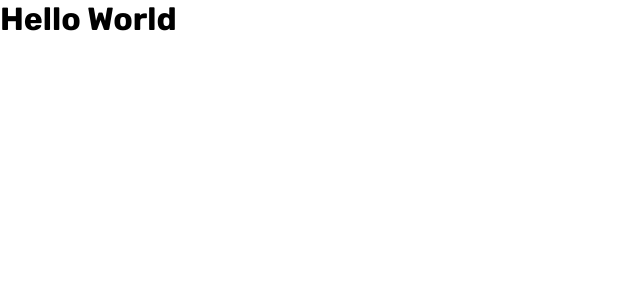
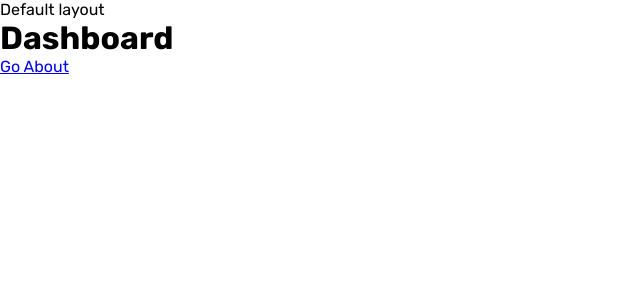
Before and after one commit to FelipeBelloDultra/covid-dash, a React (Create React App) app: page /dashboard in a window 1280 px wide. Shown: the top 300 px of the page, without its empty margins (0-640 px from the left). Built offline with nearby package versions, Linux system fonts and the light colour scheme.

Commit message:
feat: finish initial routes with default layout

```diff
--- a/package.json
+++ b/package.json
@@ -12,6 +12,7 @@
     "@types/react-dom": "^17.0.0",
     "react": "^17.0.1",
     "react-dom": "^17.0.1",
+    "react-router-dom": "^5.2.0",
     "react-scripts": "4.0.2",
     "styled-components": "^5.2.1",
     "typescript": "^4.1.2",
@@ -36,6 +37,7 @@
     ]
   },
   "devDependencies": {
+    "@types/react-router-dom": "^5.1.7",
     "@types/styled-components": "^5.1.7",
     "@typescript-eslint/eslint-plugin": "^4.15.0",
     "@typescript-eslint/parser": "^4.15.0",
--- a/src/App.tsx
+++ b/src/App.tsx
@@ -1,11 +1,16 @@
+import { BrowserRouter } from 'react-router-dom';
+
+import Routes from './routes';
+
 import GlobalStyles from './styles/GlobalStyles';
 
 const App: React.FC = () => {
   return (
-    <div>
-      <h1>Hello World</h1>
+    <BrowserRouter>
+      <Routes />
+
       <GlobalStyles />
-    </div>
+    </BrowserRouter>
   );
 };
 
--- /dev/null
+++ b/src/layouts/Default/index.tsx
@@ -0,0 +1,10 @@
+const Default: React.FC = ({ children }) => {
+  return (
+    <div>
+      <p>Default layout</p>
+      {children}
+    </div>
+  );
+};
+
+export default Default;
--- /dev/null
+++ b/src/pages/About/index.tsx
@@ -0,0 +1,15 @@
+import { Link } from 'react-router-dom';
+
+import { Container } from './styles';
+
+const About: React.FC = () => {
+  return (
+    <Container>
+      <h1>About</h1>
+
+      <Link to="/dashboard">Go Dash</Link>
+    </Container>
+  );
+};
+
+export default About;
--- /dev/null
+++ b/src/pages/About/styles.ts
@@ -0,0 +1,3 @@
+import styled from 'styled-components';
+
+export const Container = styled.div``;
--- /dev/null
+++ b/src/pages/Dashboard/index.tsx
@@ -0,0 +1,15 @@
+import { Link } from 'react-router-dom';
+
+import { Container } from './styles';
+
+const Dashboard: React.FC = () => {
+  return (
+    <Container>
+      <h1>Dashboard</h1>
+
+      <Link to="/about">Go About</Link>
+    </Container>
+  );
+};
+
+export default Dashboard;
--- /dev/null
+++ b/src/pages/Dashboard/styles.ts
@@ -0,0 +1,3 @@
+import styled from 'styled-components';
+
+export const Container = styled.div``;
--- /dev/null
+++ b/src/routes/Route.tsx
@@ -0,0 +1,28 @@
+import {
+  Route as ReactDOMRoute,
+  RouteProps as ReactDOMRouteProps,
+} from 'react-router-dom';
+
+interface RouteProps extends ReactDOMRouteProps {
+  layout: React.ComponentType;
+  component: React.ComponentType;
+}
+
+const Route: React.FC<RouteProps> = ({
+  layout: Layout,
+  component: Component,
+  ...rest
+}) => {
+  return (
+    <ReactDOMRoute
+      {...rest}
+      render={() => (
+        <Layout>
+          <Component />
+        </Layout>
+      )}
+    />
+  );
+};
+
+export default Route;
--- /dev/null
+++ b/src/routes/index.tsx
@@ -0,0 +1,21 @@
+import { Switch, Redirect } from 'react-router-dom';
+
+import Route from './Route';
+import Default from '../layouts/Default';
+
+import Dashboard from '../pages/Dashboard';
+import About from '../pages/About';
+
+const Routes: React.FC = () => {
+  return (
+    <Switch>
+      <Route path="/dashboard" exact component={Dashboard} layout={Default} />
+
+      <Route path="/about" exact component={About} layout={Default} />
+
+      <Redirect to="/dashboard" />
+    </Switch>
+  );
+};
+
+export default Routes;
```
Also changed, not shown: .eslintrc.json, 1 other file (tests, documents, lock files or other folders).
